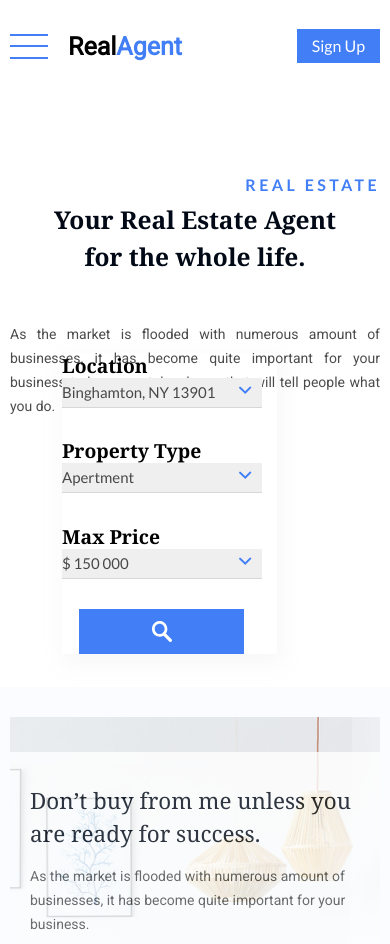
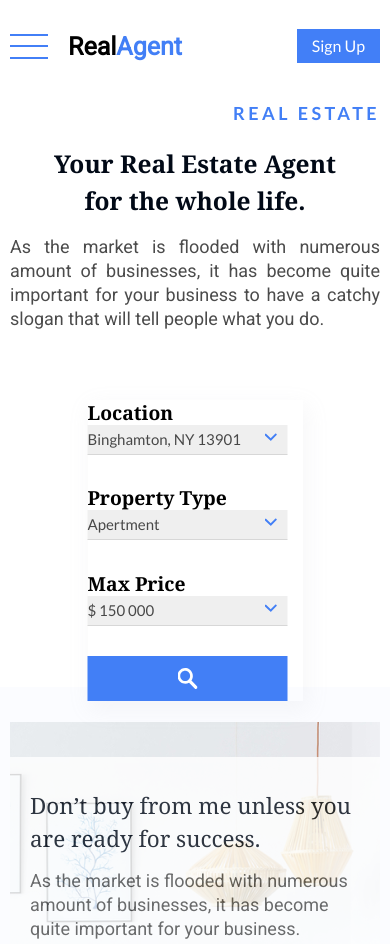
Before and after one commit to Ro-man-Vl/RealAgent, a plain HTML site: page index.html in a window 390 px wide. Shown: the top 944 px of the page. Drawn offline with nearby package versions, Linux system fonts and the light colour scheme.

Commit message:
Main area and Search form resized

```diff
--- a/css/style.css
+++ b/css/style.css
@@ -10,7 +10,7 @@ body {
     background-color: #FBFCFF;
     font-family: 'Roboto', sans-serif;
     font-weight: normal;
-    font-size: 16px;
+    font-size: 18px;
     line-height: 24px;
     color: #000000;
 }
@@ -201,7 +201,7 @@ input:focus-visible {
 .header__subtitle {
     margin: 118px 0 10px -2px;
     font-family: 'Lato', sans-serif;
-    font-size: 16px;
+    font-size: 22px;
     text-transform: uppercase;
     font-weight: bold;
     line-height: 23px;
@@ -558,6 +558,10 @@ span + .property-display__icon {
 
 .gallery__img {
     cursor: zoom-in;
+}
+
+.gallery__img:hover{
+    transform: scale(1.01);
 }
 
 .gallery__img--big,
@@ -918,7 +922,7 @@ span + .property-display__icon {
     }
 
     .search-form {
-        top: -52px;
+        top: -95px;
     }
 
     .search-form__dropdown-list {
@@ -1102,6 +1106,10 @@ span + .property-display__icon {
 
     .header__text {
         max-width: 369px;
+    }
+
+    .search-form {
+        top: -60px;
     }
 
     .property-display__header {
@@ -1256,6 +1264,7 @@ span + .property-display__icon {
 
     .header__main-area {
         grid-template-columns: 293px 137px minmax(250px, 543px);
+        padding-top: 130px;
     }
 
     .header__content {
@@ -1303,6 +1312,7 @@ span + .property-display__icon {
 
     .header__main-area {
         display: block;
+        padding-top: 77px;
     }
 
     .header__content {
@@ -1311,6 +1321,7 @@ span + .property-display__icon {
 
     .header__subtitle {
         text-align: end;
+        font-size: 18px;
     }
 
     .header__title {
@@ -1335,7 +1346,7 @@ span + .property-display__icon {
 
     .search-form {
         position: absolute;
-        top: 381px;
+        top: 390px;
         left: 30px;
     }
 
@@ -1377,9 +1388,9 @@ span + .property-display__icon {
     }
 
     .search-form__button {
-        width: 165px;
+        width: 200px;
         height: 45px;
-        margin-left: 17px;
+        margin-left: 0;
     }
 
     .article__background-field {
@@ -1519,15 +1530,15 @@ span + .property-display__icon {
     }
 
     .header__subtitle {
-        margin: 0 0 5px
+        margin: 25px 0 20px
     }
 
     .header__title {
         text-align: center;
-        margin: 0 26px 10px;
+        margin: 0 26px 15px;
         font-size: 24.52px;
         line-height: 37px;
-        min-height: 111px;
+        min-height: 75px;
     }
 
     .header__content {
@@ -1535,7 +1546,7 @@ span + .property-display__icon {
     }
 
     .search-form {
-        top: 353px;
+        top: 341px;
     }
 
     .article__background-field {
@@ -1753,10 +1764,6 @@ span + .property-display__icon {
 
 @media only screen and (max-width:410px) {
 
-    body {
-        font-size: 14px;
-    }
-
     .header {
         height: 687px;
     }
@@ -1779,11 +1786,13 @@ span + .property-display__icon {
     }
 
     .search-form {
-        left: 52px;
+        left: 50%;
+        transform: translateX(-50%);
+        top: 400px;
     }
 
     .article__background-field {
-        margin: 30px 0 55px;
+        margin: 35px 0 55px;
         padding: 35px 0;
     }
 
```
Also changed, not shown: js/main.js (+0 -8 lines).
